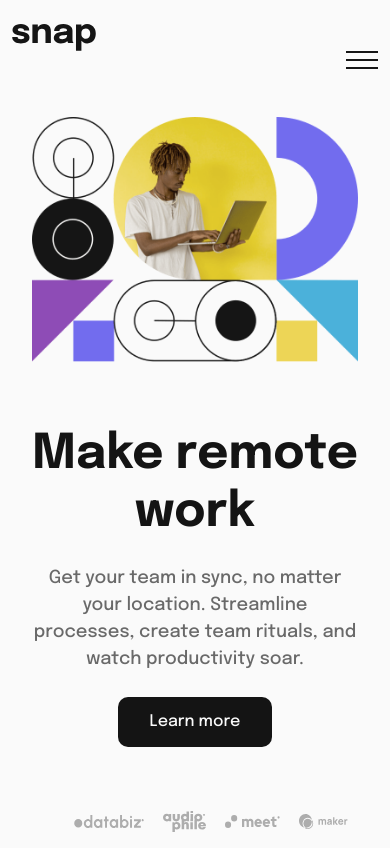
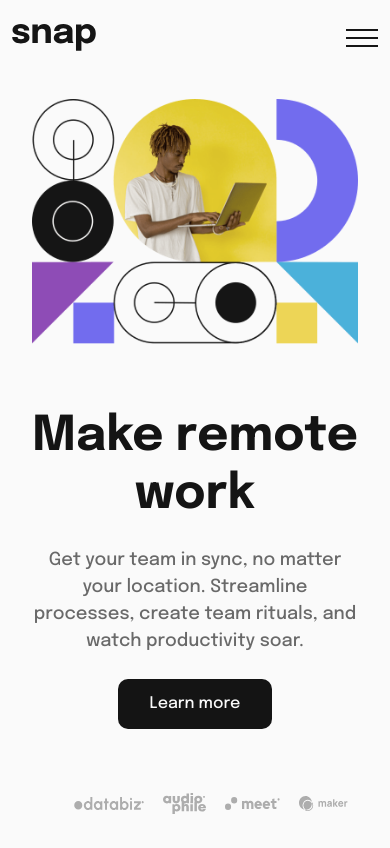
Before and after one commit to d2ni3l/intro-section, a plain HTML site: page intro-section/index.html in a window 390 px wide. Drawn offline with Linux system fonts and the light colour scheme.

Commit message:
Add files via upload

```diff
--- a/intro-section/index.html
+++ b/intro-section/index.html
@@ -19,12 +19,12 @@
         <div class="container">
             <div class="row  align-items-center">
 
-                <div class="col-sm-6 col-lg-2 d-flex">
+                <div class="col-6 col-md-6 col-lg-2 d-flex ">
                     <img src="/images/logo.svg" alt="">
                 </div>
 
                 <div class="col-lg-4 d-flex justify-content-end nav-menu pt-3 d-none d-lg-block d-xl-block">
-                    <ul class="d-flex nav-menu">
+                    <ul class="d-flex ">
                         <li class="nav-item dropdown">
                             <a class="nav-link dropdown-toggle" href="#" role="button" data-bs-toggle="dropdown"
                                 aria-expanded="false">
@@ -74,11 +74,13 @@
                     </ul>
                 </div>
 
-                <div class="col-sm-6 d-flex justify-content-end hamburger-menu d-lg-none">
+                <div class="col-6 col-md-6  d-flex justify-content-end hamburger-menu d-lg-none">
+
                     <div>
-                        <a href="" data-bs-toggle="modal" data-bs-target="#navModal"><img src="/images/icon-menu.svg"
-                                alt=""></a>
-                    </div>
+                    <img  data-bs-toggle="modal" data-bs-target="#navModal"  src="/images/icon-menu.svg">
+
+                   </div>
+
                 </div>
 
                 <div class="col-lg-6  d-flex justify-content-end">
--- a/intro-section/style.css
+++ b/intro-section/style.css
@@ -119,6 +119,10 @@ nav {
 .mobile-nav li a:hover {
   text-decoration: underline;
   color: var(--AlmostBlack);
+}
+
+.hamburger-menu img{
+  cursor: pointer;
 }
 
 .nav-menu ul li {
```
